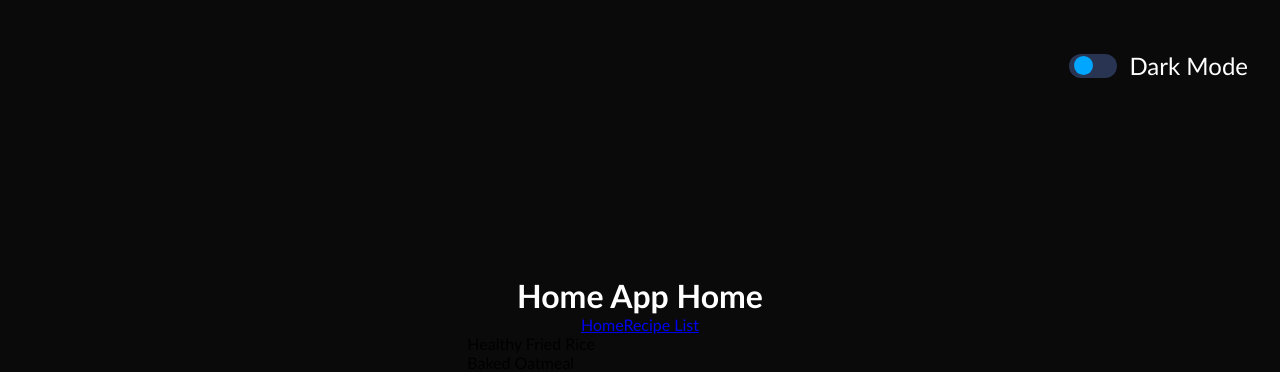
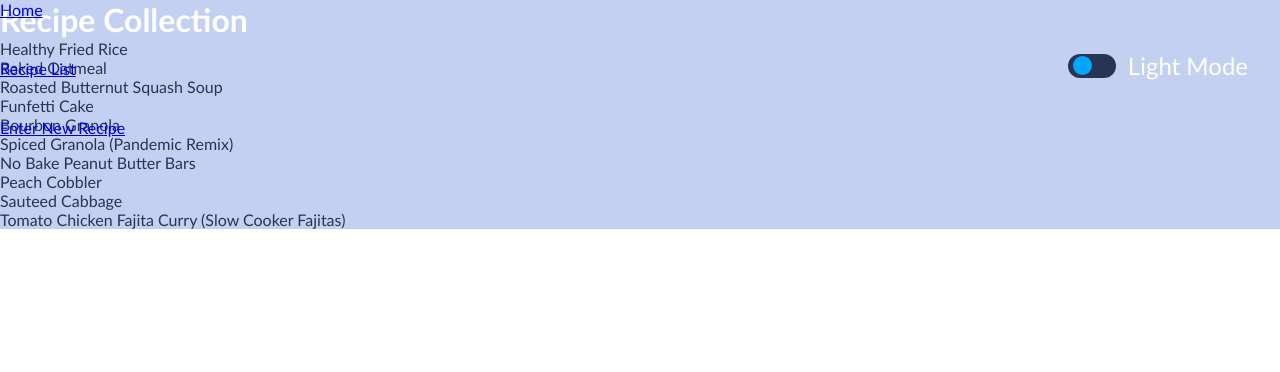
Before and after one commit to jawajamaa/react-project-recipe, a React (Create React App) app: page /RecipeList in a window 1280 px wide. Shown: the top 372 px of the page. Built offline with nearby package versions, Linux system fonts and the light colour scheme; data requests are answered from the project's data file.

Commit message:
display recipe titlesand CSR links but styling still lacks

```diff
--- a/src/App.css
+++ b/src/App.css
@@ -3,19 +3,20 @@
   height: 100vh;
   display: flex;
   flex-direction: column;
-  justify-content: center;
   align-items: center;
+}
+
+.App-dark{
   background-color: var(--background-color);
+  color: var(--primary-text-color);
+
+}
+.App-light{
+  background-color: var(--light-background-color);
+  color: var(--secondary-text-color);
 }
 
 .title {
   color: var(--primary-text-color);
   top: 2em;
-  justify-content: center;
 }
-
-/* .box {
-  padding: 20px;
-  border-radius: 10px;
-  background-color: var(--foreground-color);
-} */
--- a/src/App.js
+++ b/src/App.js
@@ -1,5 +1,6 @@
 import React, { useEffect, useState } from "react";
 import NavBar from "./components/NavBar";
+import "./index.css";
 import "./App.css";
 import RecipeList from "./components/RecipeList";
 import { DarkMode, Recipes } from "./MyContext";
@@ -9,6 +10,7 @@ const RECIPE_URL = "http://localhost:4000/recipes/";
 function App() {
     const[isDark, setIsDark] = useState(false);
     const[recipeObj, setRecipeObj] = useState([]);
+    const className = "App-" + (isDark ? "dark" : "light");
 
     useEffect(() => {
         fetch(RECIPE_URL)
@@ -18,9 +20,9 @@ function App() {
 
     return(
             <DarkMode.Provider value = { isDark }>
-                <div className = "App">
+                <div className = { className }>
                     <div>
-                        <h1 className = "title">Home App Home</h1>
+                        <h1 className = "title">Recipe Collection</h1>
                     </div>
                     <NavBar setIsDark={setIsDark} />
                     <Recipes.Provider value = { recipeObj }>
--- a/src/components/NavBar.css
+++ b/src/components/NavBar.css
@@ -1,3 +1,47 @@
+/* .navbar{
+    position: fixed;
+    top: 5px;
+    left: 5px;
+} */
+
+.header {
+    position: fixed;
+    width: 100%;
+    top: 0;
+    left: 0;
+    background-color: transparent;
+    z-index: var(--z-fixed);
+}
+
+.nav {
+    display: flex;
+    align-items: center;
+    justify-content: space-between;
+    position: relative;
+    height: var(--header-height);
+    margin: 1em;
+}
+
+.nav-list {
+    display: flex;
+    flex-direction: column;
+    row-gap: 2.5rem;
+}
+
+.nav-link{
+    color: var(--primary-text-color);
+    font-weight: var(--font-semi-bold);
+    transition: color 0.4s;
+}
+
+.nav-link:hover {
+    color: var(--foreground-color);
+}
+/* .active {
+    color: red;
+} */
+
+
 .toggle-container {
     position: absolute;
     top: 2em;
--- a/src/components/NavBar.js
+++ b/src/components/NavBar.js
@@ -1,4 +1,5 @@
 import { NavLink } from "react-router-dom";
+import "../index.css";
 import "./NavBar.css";
 import { useContext } from "react";
 import { DarkMode } from "../MyContext";
@@ -11,20 +12,39 @@ function NavBar({ setIsDark }) {
     }
 
     return(
-        <div>
-            <nav>
+        <header className = "header">
+            <nav className = "nav-container">
+                <div
+                    className = "nav-menu"
+                    id = "nav-menu"
+                >
+                    <ul className = "nav-list">
+                        <li className = "nav-item">
                             <NavLink
                                 to = "/"
-                    className = "nav-link"
+                                // className = "nav-link"
                             >
                                 Home
                             </NavLink>
+                        </li>
+                        <li className = "nav-item">
                             <NavLink
                                 to = "./RecipeList"
-                    className = "nav-link"
+                                // className = "nav-link"
                             >
                                 Recipe List
                             </NavLink>
+                        </li>
+                        <li className = "nav-item">
+                            <NavLink
+                                to = "./RecipeList/NewRecipe"
+                                // className = "nav-link"
+                            >
+                                Enter New Recipe
+                            </NavLink>
+                        </li>
+                    </ul>
+                </div>
             </nav>
             <div className = "toggle-container">
                 <input
@@ -34,10 +54,9 @@ function NavBar({ setIsDark }) {
                     onChange = { updateDarkMode }
                     checked = { isDark }
                 />
-                <label htmlFor = "check">Dark Mode</label>
-
+                <label htmlFor = "check">{ isDark ? "Dark Mode" : "Light Mode" }</label>
             </div>
-        </div>
+        </header>
     )
 };
 
--- /dev/null
+++ b/src/components/RecipeList.css
@@ -0,0 +1,6 @@
+.recipe-list-dark{
+    color: var(--primary-text-color);
+}
+.recipe-list-light{
+    color: var(--secondary-text-color);
+}
--- a/src/components/RecipeList.js
+++ b/src/components/RecipeList.js
@@ -1,12 +1,14 @@
 import { useContext } from "react";
 import { DarkMode, Recipes } from "../MyContext";
+import "../index.css";
+import "./RecipeList.css";
 // import Recipe from "./Recipe";
 
 
 function RecipeList() {
     const isDark = useContext(DarkMode);
     const recipeObj = useContext(Recipes)
-    const className = 'recipe-list-' + (isDark ? 'dark' : 'light');
+    const className = "recipe-list-" + (isDark ? "dark" : "light");
 
     console.log(recipeObj);
 
--- a/src/index.css
+++ b/src/index.css
@@ -7,10 +7,11 @@
 }
 
 :root {
-  --background-color: #0a0a0a;
-  --foreground-color: #003cff;
+  --background-color: #283452;
+  --light-background-color: #c3d0f1;
+  --foreground-color: #c3d0f1;
   --primary-text-color: #ffffff;
-  --secondary-text-color: #0a0a0a;
+  --secondary-text-color: #283452;
   --toggle-bg: #283452;
   --toggle-fg: #00a6ff;
 }
@@ -23,11 +24,11 @@
   --toggle-fg: #ffd000;
 } */
 
-[data-theme = "light"] {
+/* [data-theme = "light"] {
   --background-color: #ffffff;
   --foreground-color: #567aff;
   --primary-text-color: #0a0a0a;
   --secondary-text-color: #f6f6f6;
   --toggle-bg: #283452;
   --toggle-fg: #00a6ff;
-}
+} */
```
Lines whose indentation alone changed are shown as unchanged.
